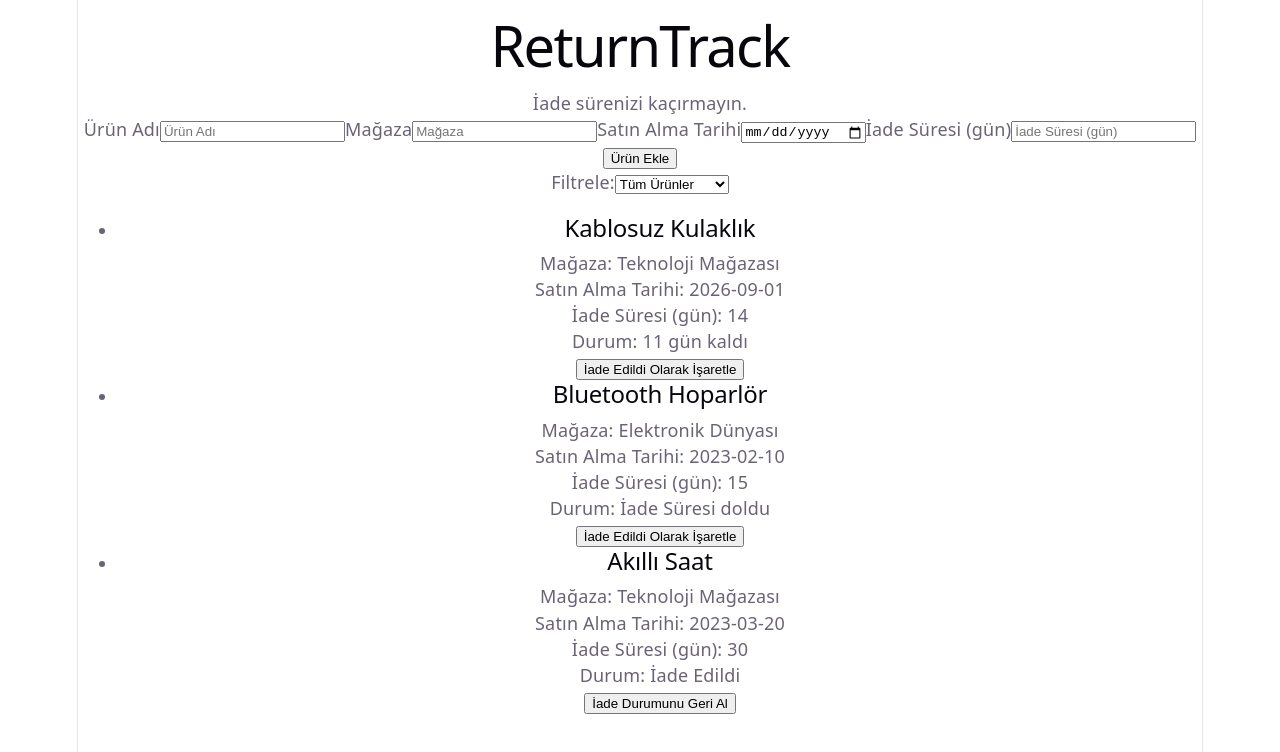
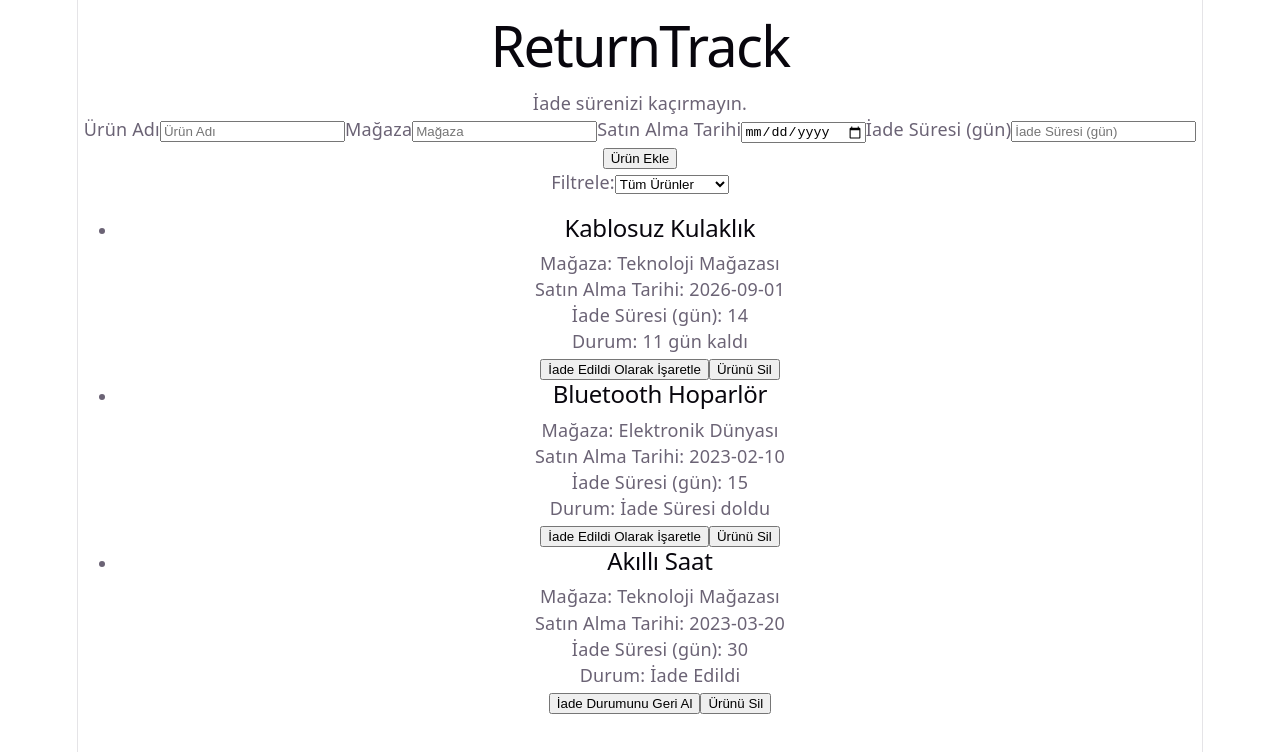
Before and after one commit to yigityilmaz16/return-track, a React (Vite) app: page / in a window 1280 px wide. Shown: the top 752 px of the page. Built offline with nearby package versions, Linux system fonts and the light colour scheme.

Commit message:
feat: delete tracked products

```diff
--- a/src/App.jsx
+++ b/src/App.jsx
@@ -18,6 +18,11 @@ function App() {
 
         return product
       }),
+    )
+  }
+  function deleteProduct(id) {
+    setProducts((currentProducts) =>
+      currentProducts.filter((product) => product.id !== id),
     )
   }
   function addProduct(newProduct) {
@@ -57,7 +62,7 @@ function App() {
         <option value="returned">İade Edilenler</option>
         <option value="expired">Süresi Dolanlar</option>
       </select>
-      <ProductList products={filteredProducts} onReturnToggle={returnEventHandler} />
+      <ProductList products={filteredProducts} onReturnToggle={returnEventHandler} onDeleteProduct={deleteProduct} />
     </main>
   )
 }
--- a/src/components/ProductCard.jsx
+++ b/src/components/ProductCard.jsx
@@ -1,6 +1,6 @@
 import calculateRemainingDays from '../utils/calculateRemainingDays.js'
 
-function ProductCard({ product, onReturnToggle }) {
+function ProductCard({ product, onReturnToggle, onDeleteProduct }) {
   const remainingDays = calculateRemainingDays(
     product.purchaseDate,
     product.returnPeriodDays,
@@ -30,6 +30,9 @@ function ProductCard({ product, onReturnToggle }) {
           ? 'İade Durumunu Geri Al'
           : 'İade Edildi Olarak İşaretle'}
       </button>
+      <button type="button" onClick={() => onDeleteProduct(product.id)}>
+        Ürünü Sil
+      </button>
     </li>
   )
 }
--- a/src/components/ProductList.jsx
+++ b/src/components/ProductList.jsx
@@ -1,6 +1,6 @@
 import ProductCard from './ProductCard.jsx'
 
-function ProductList({ products, onReturnToggle }) {
+function ProductList({ products, onReturnToggle, onDeleteProduct }) {
     if (products.length === 0) {
         return <p>Henüz ürün eklenmedi.</p>
     }
@@ -11,6 +11,7 @@ function ProductList({ products, onReturnToggle }) {
                     key={product.id}
                     product={product}
                     onReturnToggle={onReturnToggle}
+                    onDeleteProduct={onDeleteProduct}
                 />
             ))}
         </ul>
```
